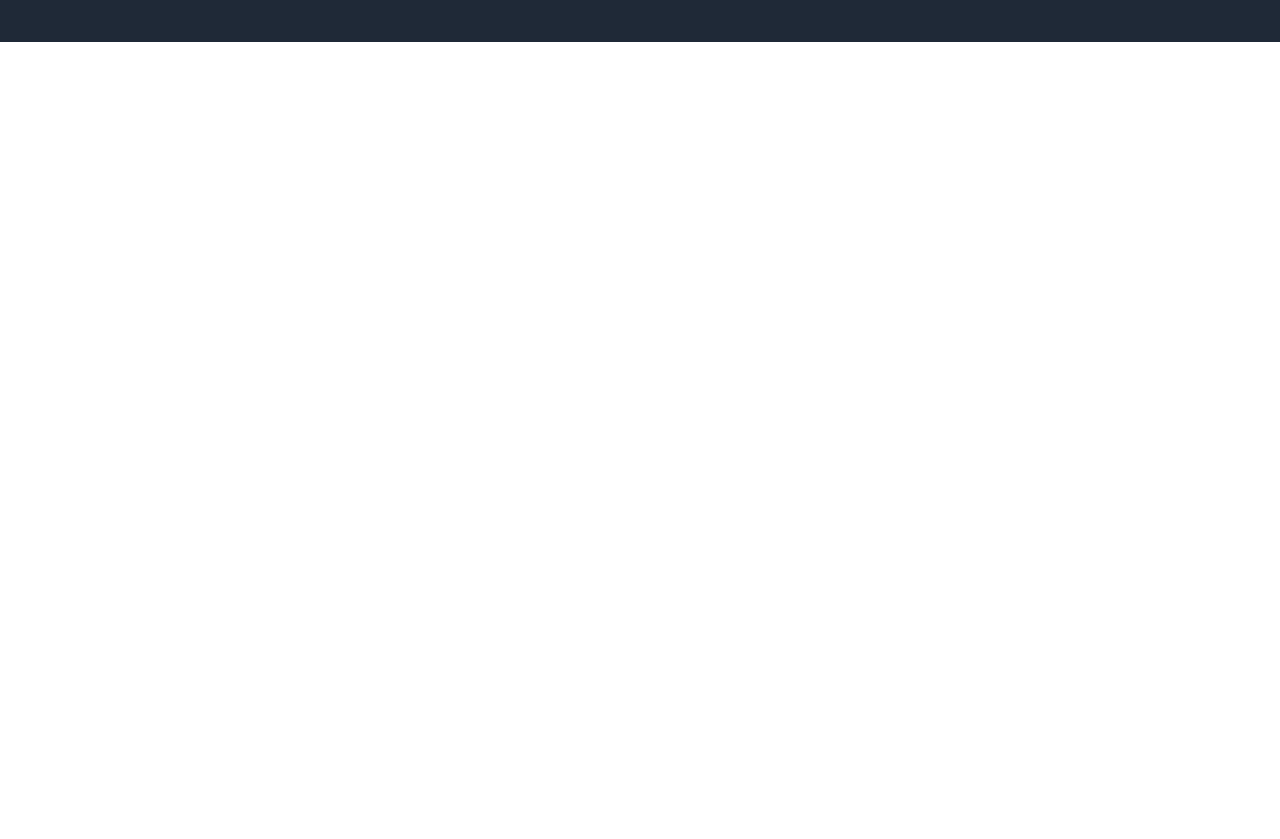
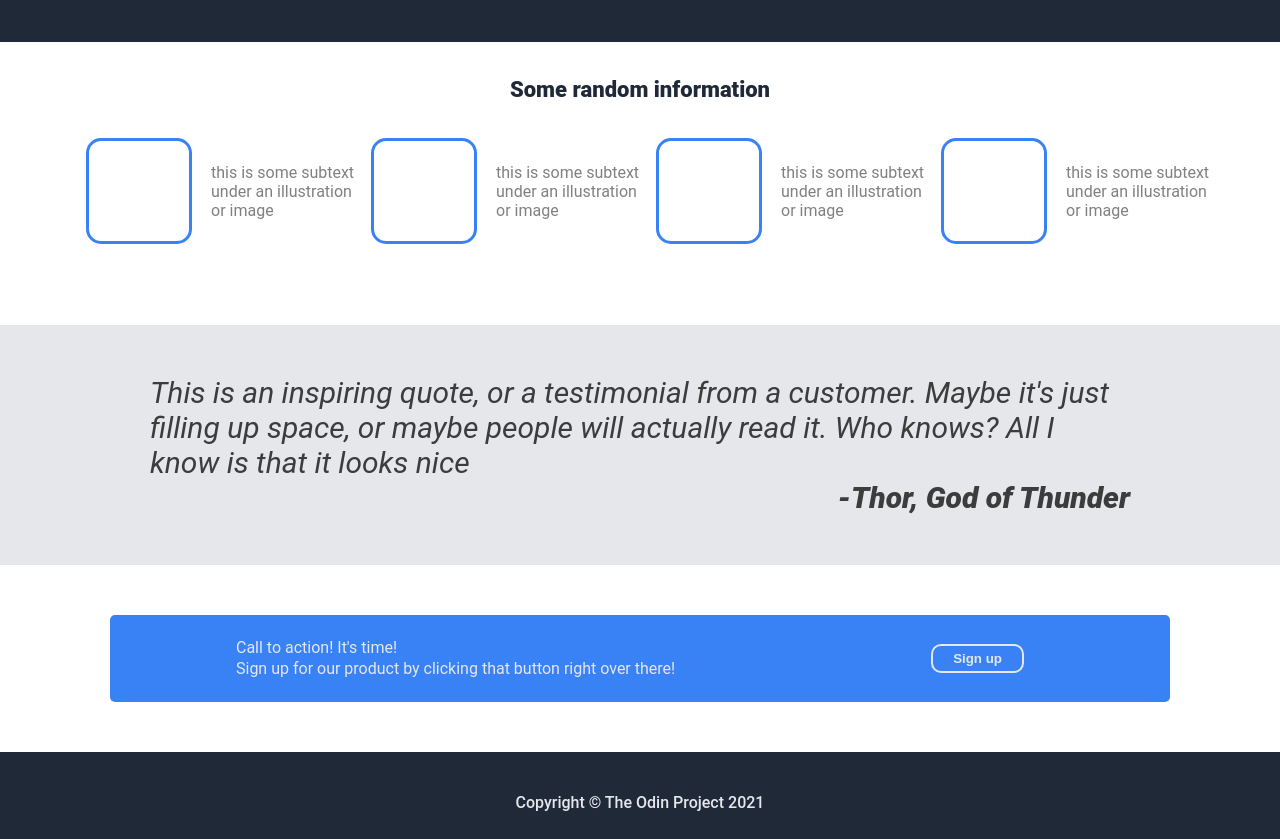
Before and after one commit to Avishkar1234/whales-landing-page, a plain HTML site: page index.html in a window 1280 px wide. Shown: the part 245-1084 px from the top of the page. Before the commit the page ends 800 px from the top, so only its background shows below. Drawn offline with Linux system fonts and the light colour scheme.

Commit message:
3- project compele

```diff
--- a/index.html
+++ b/index.html
@@ -30,5 +30,40 @@
             </div>
         </div>
     </div>
+    <div class="section1">
+        <div class="head-info">Some random information</div>
+        <div class="boxes">
+          <div class="img-box"></div>
+          <div class="info-text">this is some subtext under an illustration or image</div>
+          <div class="img-box"></div>
+          <div class="info-text">this is some subtext under an illustration or image</div>
+          <div class="img-box"></div>
+          <div class="info-text">this is some subtext under an illustration or image</div>
+          <div class="img-box"></div>
+          <div class="info-text">this is some subtext under an illustration or image</div>
+        </div>
+    </div>
+    <div class="section2">
+        <div class="quote">
+            This is an inspiring quote, or a testimonial from a customer. Maybe it's just filling up space, or maybe people will actually read it. Who knows? All I know is that it looks nice
+        </div>
+        <div class="quotes-by">
+            -Thor, God of Thunder
+        </div>
+    </div>
+    <div class="section3">
+        <div class="blue-box">
+            <div class="text">
+                <p class="Call">Call to action! It's time!</p>
+                <p class="Sign">Sign up for our product by clicking that button right over there!</p>
+            </div>
+            <div class="btn">
+                <button id="Signup">Sign up</button>
+            </div>
+        </div>
+    </div>
+    <div class="footer">
+        <p>Copyright &#169 The Odin Project 2021</p>
+    </div>
 </body>
 </html>
--- a/style.css
+++ b/style.css
@@ -91,3 +91,97 @@ button{
     outline: none;
     margin-top: 3px;
 }
+
+.section1{
+    padding: 15px 70px;
+    display: flex;
+    flex-direction: column;
+    align-items: center;
+    background-color: white;
+}
+
+.boxes{
+    display: flex;
+    justify-content: center;
+    align-items: center;
+    margin-bottom: 50px;
+}
+
+
+
+.head-info{
+    color: #1F2937;
+    font-size: 22px;
+    font-weight: 900;
+    text-align: center;
+    margin: 20px;
+}
+
+.img-box{
+    border: 3px solid #3882F6;
+    border-radius: 15px;
+    margin: 16px;
+    padding: 50px 50px;
+    flex: 1;
+}
+
+.info-text{
+    color: gray;
+    margin-left: 3px;
+}
+
+.section2{
+    display: flex;
+    flex-direction: column;
+    color: rgb(61, 60, 60);
+    background-color: #E5E7EB;
+    font-size: 30px;
+    padding: 50px 150px;
+    justify-content: center;
+    align-items: end;
+    font-style: italic;
+}
+
+.quotes-by{
+    margin: 0;
+    font-weight: 900;
+}
+
+.section3{
+    margin: 50px 110px;
+}
+
+.blue-box{
+    background-color: #3882F6;
+    display: flex;
+    border-radius: 5px;
+    justify-content: space-around;
+    align-items: center;
+    color: #E5E7EB;
+    padding: 8px;
+
+}
+
+#Signup{
+    padding: 5px 20px;
+    margin: 12px 20px;
+    border: 2px solid #E5E7EB;
+    font-weight: 900;
+}
+
+.Call{
+    margin-top: 15px;
+}
+
+.Sign{
+    margin-top: 0px;
+    margin-bottom: 16px;
+}
+
+.footer{
+    background-color: #1F2937;
+    color: #E5E7EB;
+    text-align: center;
+    padding: 25px;
+    font-weight: 500;
+}
```
